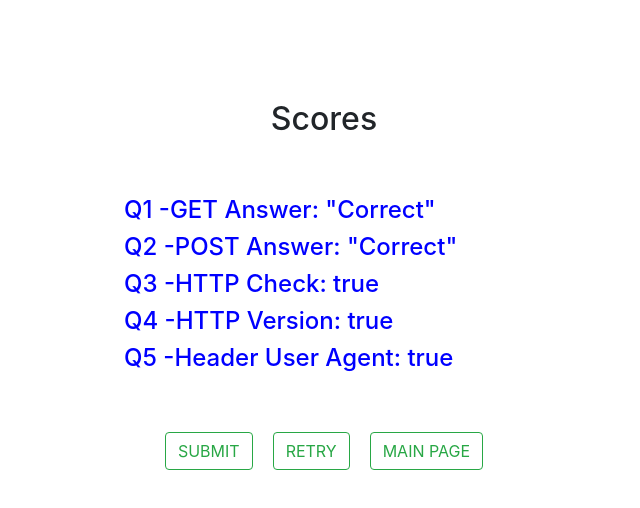
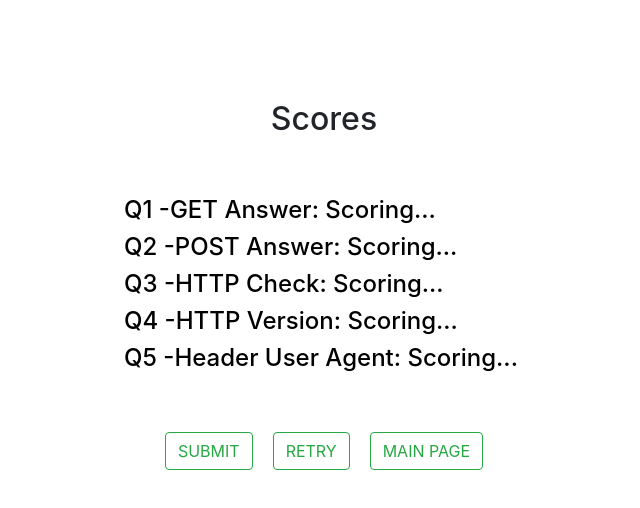
Before and after one commit to rlaqltmxm/graduation-project-front, a React (Create React App) app: page /web/webClient/get/post/result in a window 1280 px wide. Shown: the top 508 px of the page, without its empty margins (316-956 px from the left). Built offline with nearby package versions, Linux system fonts and the light colour scheme; no server answers.

Commit message:
Fix web client test

```diff
--- a/src/App.js
+++ b/src/App.js
@@ -12,7 +12,7 @@ class App extends Component {
 
   constructor(props){
     super(props);
-	localStorage.setItem('serverURL', 'http://localhost:8080')
+	localStorage.setItem('serverURL', 'http://testingweb.ap-northeast-2.elasticbeanstalk.com')
     this.state = {
     	answer : ""
     }
--- a/src/components/webClient/ClientTest.component.js
+++ b/src/components/webClient/ClientTest.component.js
@@ -66,7 +66,6 @@ class Quiz1 extends Component {
             try: "",
         }
         this.handleChange = this.handleChange.bind(this);
-        this.handleSubmit = this.handleSubmit.bind(this);
     }
 
     handleChange(event) {
@@ -75,9 +74,13 @@ class Quiz1 extends Component {
         });
     };
 
+    nextPath(path) {
+        window.location = path;
+    }
+
     handleSubmit() {
         sessionStorage.setItem('getSubmit', this.state.try);
-        window.location = '/web/webClient/get/post';
+        this.nextPath('/web/webClient/get/post');
     }
 
     render(){
@@ -98,7 +101,7 @@ class Quiz1 extends Component {
                         variant="outline-success"
                         color="success"
                         size="small"
-                        onClick={this.handleSubmit}>Submit</Button>
+                        onClick={this.handleSubmit.bind(this)}>Submit</Button>
                 </Form>
             </div>
         )
--- a/src/components/webClient/ClientTest2.component.js
+++ b/src/components/webClient/ClientTest2.component.js
@@ -20,7 +20,7 @@ export default class ClientTest2 extends Component {
     componentDidMount() {
         axios.post(localStorage.getItem('serverURL') + '/scenario_post', JSON.parse(sessionStorage.getItem('accessInfo')))
         .then((res) => {
-            this.setState({ testingURL: res.url });
+            this.setState({ testingURL: res.data.url });
         }).catch((err) => {
             console.log(err);
         })
@@ -61,7 +61,6 @@ class Quiz2 extends Component {
             try: "",
         }
         this.handleChange = this.handleChange.bind(this);
-        this.handleSubmit = this.handleSubmit.bind(this);
     }
 
     handleChange(event) {
@@ -73,22 +72,8 @@ class Quiz2 extends Component {
     handleSubmit() {
 
         sessionStorage.setItem('postSubmit', this.state.try);
+        window.location = '/web/webClient/get/post/result';
 
-        axios.post(localStorage.getItem('serverURL')+'/http_result', JSON.parse(sessionStorage.getItem('accessInfo')))
-        .then((response) => {
-            console.log(response);
-            sessionStorage.setItem('httpCheck', response.data.httpCheck);
-            sessionStorage.setItem('httpVersion', response.data.httpVersion);
-            sessionStorage.setItem('headerUserAgent', response.data.headerUserAgent);
-            sessionStorage.setItem('getAnswer', response.data.getAnswer);
-            sessionStorage.setItem('postAnswer', response.data.postAnswer);
-        })
-        .catch((response) => {
-            console.log(response);
-        })
-        .finally (() => {
-            window.location = '/web/webClient/get/post/result';
-        })
     }
     render(){
         return(
@@ -107,7 +92,7 @@ class Quiz2 extends Component {
                         variant="outline-success"
                         color="success"
                         size="small"
-                        onClick={this.handleSubmit}>Submit</Button>
+                        onClick={() => this.handleSubmit()}>Submit</Button>
                 </Form>
             </div>
         )
--- a/src/components/webClient/WebClientResult.component.js
+++ b/src/components/webClient/WebClientResult.component.js
@@ -7,16 +7,25 @@ export default class Result extends Component {
     constructor(props){
         super(props);
         this.state = {
-            score1: sessionStorage.getItem("getSubmit") === sessionStorage.getItem('getAnswer') ? "\"Correct\"" : "\"Wrong\"",
-            score2: sessionStorage.getItem("postSubmit") == sessionStorage.getItem('postAnswer') ? "\"Correct\"" : "\"Wrong\"",
-            score3: true,
-            score4: true,
-            score5: true
+            getAnswer: 'Scoring...',
+            postAnswer: 'Scoring...',
+            httpCheck: 'Scoring...',
+            httpVersion: 'Scoring...',
+            headerUserAgent: 'Scoring...',
         }
     }
 
-    nextPath(path) {
-        this.props.history.push(path);
+    componentDidMount() {
+         axios.post(localStorage.getItem('serverURL')+'/http_result', JSON.parse(sessionStorage.getItem('accessInfo')))
+        .then((response) => {
+            let { getAnswer, postAnswer, httpCheck, httpVersion, headerUserAgent } = response.data;
+            getAnswer = sessionStorage.getItem('getSubmit') === getAnswer;
+            postAnswer = sessionStorage.getItem('postSubmit') === postAnswer;
+            this.setState({ getAnswer, postAnswer, httpCheck, httpVersion, headerUserAgent });
+        })
+        .catch((response) => {
+            console.log(response);
+        })
     }
 
     messages(target) {
@@ -35,14 +44,9 @@ export default class Result extends Component {
     }
 
     colorize(target) {
-        if(target ==="\"Correct\"") return "blue"
-        else if(target === "\"Wrong\"") return "red"
+        if(target === true) return "blue"
+        else if(target === false) return "red"
         else return "black"
-    }
-
-    colorizeBool(target) {
-        if(target) return "blue"
-        else return "red"
     }
 
     render(){
@@ -54,20 +58,20 @@ export default class Result extends Component {
                                 textAlign: "left",
                                 width: 400,
                                 margin: 'auto',}}>
-                    <h4 style={{ color: this.colorize(this.state.score1)}}>
-                        Q1 -GET Answer:     {this.state.score1} <br/>
+                    <h4 style={{ color: this.colorize(this.state.getAnswer)}}>
+                        Q1 -GET Answer:     {this.state.getAnswer.toString()} <br/>
                     </h4>
-                    <h4 style={{ color: this.colorize(this.state.score2) }}>
-                        Q2 -POST Answer:     {this.state.score2} <br/>
+                    <h4 style={{ color: this.colorize(this.state.postAnswer) }}>
+                        Q2 -POST Answer:     {this.state.postAnswer.toString()} <br/>
                     </h4>
-                    <h4 style={{ color: this.colorizeBool(this.state.score3) }}>
-                        Q3 -HTTP Check:     {this.state.score3.toString()} <br/>
+                    <h4 style={{ color: this.colorize(this.state.httpCheck) }}>
+                        Q3 -HTTP Check:     {this.state.httpCheck.toString()} <br/>
                     </h4>
-                    <h4 style={{ color: this.colorizeBool(this.state.score4) }}>
-                        Q4 -HTTP Version:     {this.state.score4.toString()} <br/>
+                    <h4 style={{ color: this.colorize(this.state.httpVersion) }}>
+                        Q4 -HTTP Version:     {this.state.httpVersion.toString()} <br/>
                     </h4>
-                    <h4 style={{ color: this.colorizeBool(this.state.score5) }}>
-                        Q5 -Header User Agent:     {this.state.score5.toString()} <br/>
+                    <h4 style={{ color: this.colorize(this.state.headerUserAgent) }}>
+                        Q5 -Header User Agent:     {this.state.headerUserAgent.toString()} <br/>
                     </h4>
                 </div>
                 <div style={{marginTop: 50, display: 'flex', justifyContent:'center'}}>
--- a/src/components/webServer/WebServerResult.component.js
+++ b/src/components/webServer/WebServerResult.component.js
@@ -63,6 +63,7 @@ export default class WebServerResult extends Component {
                 console.log(err);
             }
         )
+
     }
 
     nextPath(path) {
```
